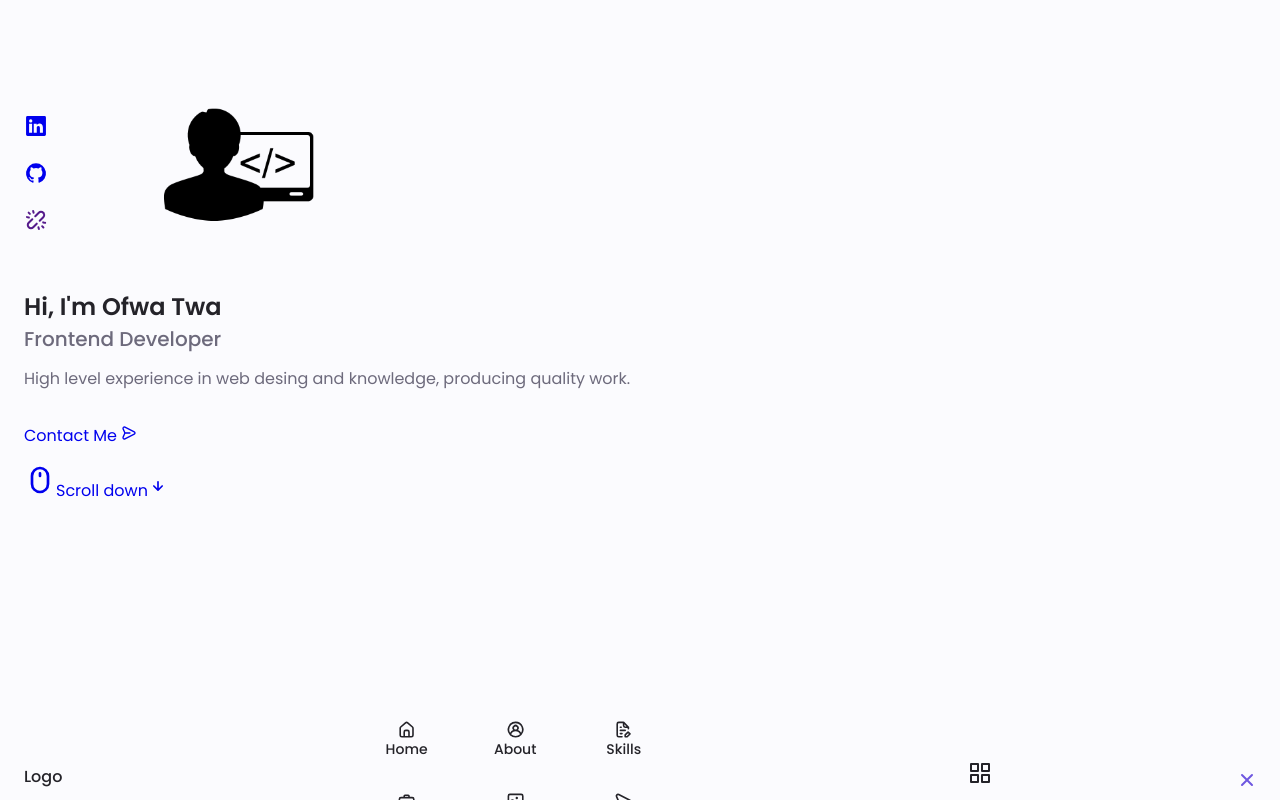
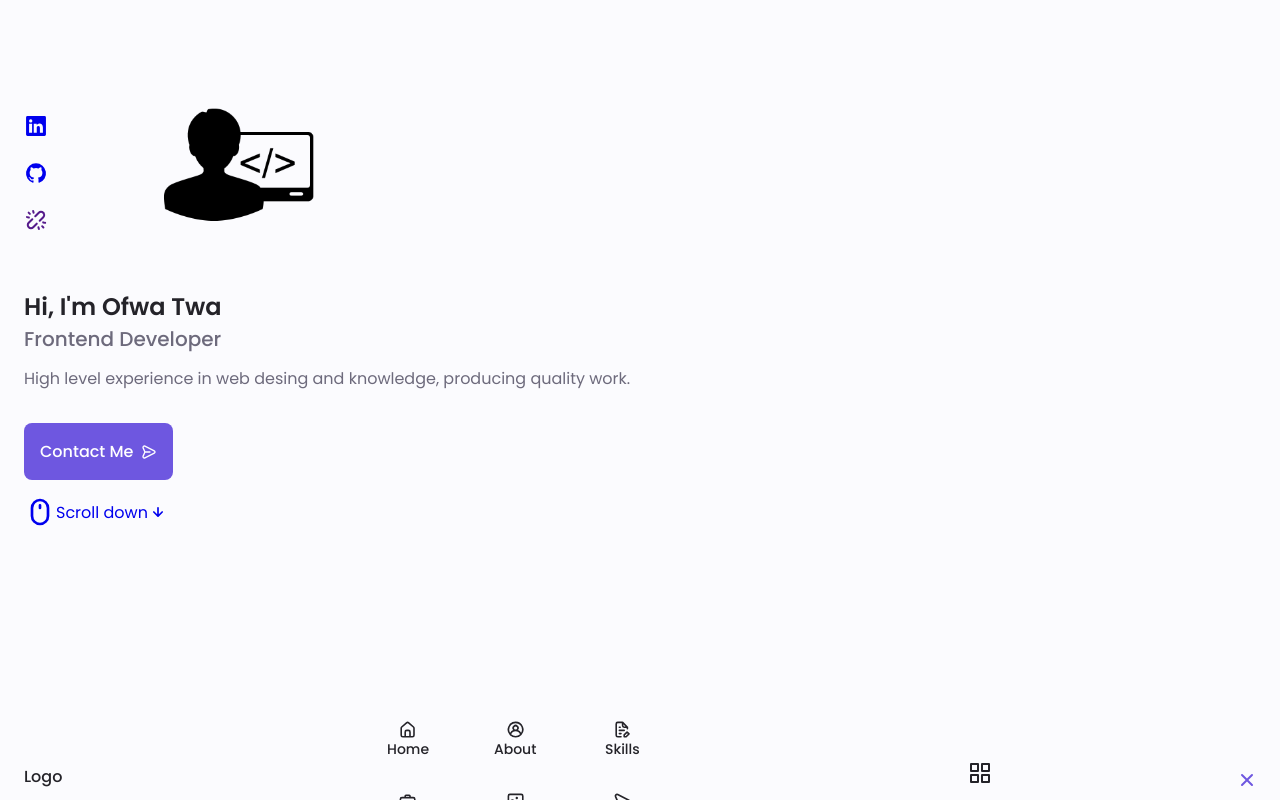
Before and after one commit to OfwaTwa/Portafolio2.0, a React (Vite) app: page / in a window 1280 px wide. Built offline with nearby package versions, Linux system fonts and the light colour scheme.

Commit message:
Boton terminado

```diff
--- a/src/componentes/header.jsx
+++ b/src/componentes/header.jsx
@@ -60,7 +60,7 @@ const Header = (props) => {
               </li>
               <li className="nav__item" onClick={()=> {openMenu()} } >
                 <a href="#contact" className="nav__link">
-                  <UilMessage size="1.2rem" /> Contac Me
+                  <UilMessage size="1.2rem" /> Contacme
                 </a>
               </li>
             </ul>
--- a/src/index.css
+++ b/src/index.css
@@ -308,7 +308,7 @@ img {
 }
 
 .home__scroll-button:hover{
-  transform: translateY(.25rem);
+  transform: translateY(0.25rem);
 }
 
 .home__scroll-mouse{
@@ -325,10 +325,30 @@ img {
 .home__scroll-arrow{
   font-size: 1.25rem;
 }
+/*==================== BUTTONS ====================*/
+.button{
+  display: inline-block;
+  background-color: var(--first-color);
+  color:#fff;
+  padding: 1rem;
+  border-radius: .5rem;
+  font-weight: var(--font-medium);
+}
 
+.button:hover{
+  background-color: var(--first-color-alt);
+}
 
-/*==================== BUTTONS ====================*/
+.button__icon{
+  font-size: 1.25rem;
+  margin-left: var(--mb-0-5);
+  transition: .3s;
+}
 
+.button--flex{
+  display: inline-flex;
+  align-items: center;
+}
 
 /*==================== ABOUT ====================*/
 
```
